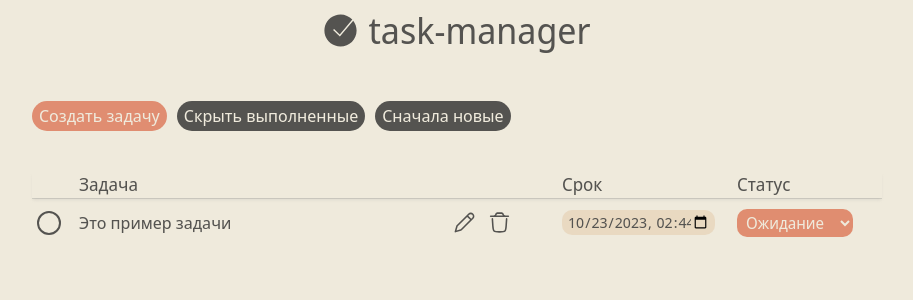
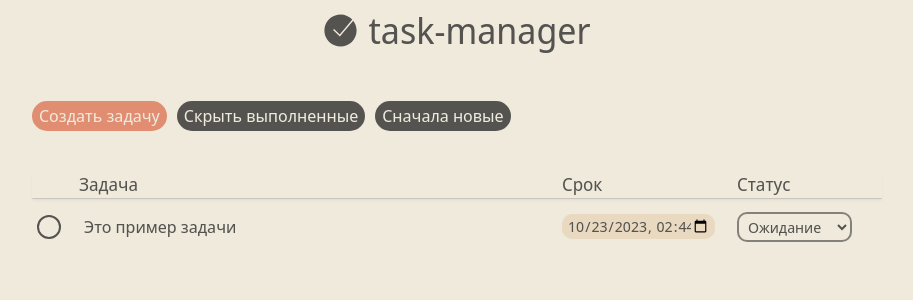
Before and after one commit to netitov/task-manager, a React (Create React App) app: page / in a window 1280 px wide. Shown: the top 300 px of the page, without its empty margins (183-1096 px from the left). Built offline with nearby package versions, Linux system fonts and the light colour scheme.

Commit message:
feat: edit task from table

```diff
--- a/src/components/App/App.js
+++ b/src/components/App/App.js
@@ -9,10 +9,17 @@ import { dateToInputValue, addDays } from '../../utils/DateFormater';
 function App() {
 
   const [taskModalActive, setTaskModalActive] = useState(false);
-  const[taskList, setTaskList] = useState([]);
+  const [taskList, setTaskList] = useState([]);
+  const [activeTask, setActiveTask] = useState({});
 
-  function openTaskModal() {
+  function openTaskModal(openedTask) {
     setTaskModalActive(true);
+    //pass the active task for modal window to prefill the form
+    if (openedTask.id) {
+      setActiveTask(openedTask);
+    } else {
+      setActiveTask({});
+    }
   }
 
   function closeTaskModal() {
@@ -24,6 +31,7 @@ function App() {
   }
 
   function saveTask(formData) {
+    console.log(formData)
     //add id to task
     const task = formData.id ? formData : {...formData, id: generateId() };
 
@@ -36,8 +44,21 @@ function App() {
       task.title = '(здесь могло быть название задачи)';
     }
 
+    setTaskList((prevState) => {
+      const updatedTasks = [...prevState];
+      const taskIndex = updatedTasks.findIndex((i) => i.id === task.id);
+
+      //if task exists, replace it with new values
+      if (taskIndex !== -1) {
+        updatedTasks[taskIndex] = { ...updatedTasks[taskIndex], ...task };
+      } else {
+        //if task new - add it to the list
+        updatedTasks.push(task);
+      }
+
+      return updatedTasks;
+    });
     updateLocalStorage(task);
-    setTaskList((prevState) => ([...prevState, task]));
     closeTaskModal();
   }
 
@@ -78,6 +99,8 @@ function App() {
           />
           <TaskTable
             tasks={taskList}
+            openTaskModal={openTaskModal}
+            saveTask={saveTask}
           />
         </div>
       </main>
@@ -86,6 +109,7 @@ function App() {
         modalActive={taskModalActive}
         closeModal={closeTaskModal}
         saveTask={saveTask}
+        activeTask={activeTask}
       />
 
     </div>
--- a/src/components/TaskModal/TaskModal.js
+++ b/src/components/TaskModal/TaskModal.js
@@ -1,13 +1,13 @@
 import React, { useEffect, useState } from 'react';
 
-function TaskModal({ modalActive, closeModal, saveTask }) {
+function TaskModal({ modalActive, closeModal, saveTask, activeTask }) {
 
   const [formData, setFormData] = useState({
     status: 'Ожидание'
   });
 
   function handeFormChange(e) {
-    let value = e.target.value || e.currentTarget.textContent;
+    const value = e.target.value || e.currentTarget.textContent;
     const name = e.target.name || e.currentTarget.getAttribute('name');
     setFormData({...formData, [name]: value })
   }
@@ -18,20 +18,31 @@ function TaskModal({ modalActive, closeModal, saveTask }) {
   }
 
 
+  //handle close modal overlay and esc press and clear form
+  useEffect(() => {
 
+    //clearForm when modal window closed
+    if (!modalActive) {
+      setFormData({});
+    }
 
-  //handle close modal overlay and esc press
-  useEffect(() => {
+    //fill form if current task opened
+    if (activeTask) {
+      setFormData(activeTask);
+    }
+
     function handleEscClose(e) {
       if (e.key === 'Escape') {
         closeModal();
       }
     }
+
     function handleOverlayClose(e) {
       if (e.target.classList.contains('task-modal_active')) {
         closeModal();
       }
     }
+
     document.addEventListener('keyup', handleEscClose);
     document.addEventListener('click', handleOverlayClose);
 
@@ -39,7 +50,7 @@ function TaskModal({ modalActive, closeModal, saveTask }) {
       document.removeEventListener('keyup', handleEscClose);
       document.removeEventListener('click', handleOverlayClose);
     };
-  }, []);
+  }, [modalActive]);
 
   return (
     <div className={`task-modal${modalActive ? ' task-modal_active' : ''}`}>
@@ -53,7 +64,7 @@ function TaskModal({ modalActive, closeModal, saveTask }) {
               name='title'
               onBlur={handeFormChange}
             >
-              {/* {formData.title || ''} */}
+              {formData.title || ''}
             </div>
           </label>
 
@@ -65,7 +76,7 @@ function TaskModal({ modalActive, closeModal, saveTask }) {
               name='description'
               onBlur={handeFormChange}
             >
-              {/* {formData.description || ''} */}
+              {formData.description || ''}
             </div>
           </label>
 
--- a/src/components/TaskTable/TaskTable.css
+++ b/src/components/TaskTable/TaskTable.css
@@ -9,6 +9,14 @@
   top: -1px;
   background-color: var(--background-color);
   box-shadow: 0px 3px 3px -1px #9c9c9c36;
+}
+
+.table__row {
+  transition: all 0.3s;
+}
+
+.table__row_completed {
+  opacity: 0.5;
 }
 
 .table__header {
@@ -34,7 +42,7 @@
 }
 
 .table__data {
-  padding: 10px 5px;
+  padding: 13px 5px;
   border-top: 1px solid #80808040;
 }
 
@@ -42,6 +50,13 @@
   outline: none;
   margin: 0;
   font-size: 17px;
+  padding: 5px;
+  border-radius: 10px;
+  transition: background-color 0.3s;
+}
+
+.table__task-title:hover {
+  background-color: #e4e0d4;
 }
 
 .table__check-label {
@@ -55,7 +70,7 @@
 }
 
 .table__check-label:hover {
-  border-color: #60a305;
+  border-color: #689f53;
 }
 
 .table__check-input {
@@ -67,11 +82,14 @@
 .table__check-input:checked ~ .table__check-label {
   background-image: url('../../assets/img/check.svg');
   background-size: cover;
+  border-color: #689f53;
 }
 
 .table__data-btns > div {
   display: flex;
   gap: 10px;
+  opacity: 0;
+  transition: opacity 0.3s;
 }
 
 .table__acn-btn {
@@ -79,8 +97,13 @@
   height: 25px;
   display: block;
   background-size: contain;
-  transition: all 0.3s;
+  transition: opacity 0.3s;
   cursor: pointer;
+
+}
+
+.table__row:hover .table__data-btns > div {
+  opacity: 1;
 }
 
 .table__acn-btn:hover {
@@ -115,15 +138,29 @@
 }
 
 .table__status {
-  font-weight: 300;
-  background: #d85935a3;
-  color: var(--background-color);
+  font-weight: 400;
+  /* background: #7c7a72; */
+  border: 2px solid #545350b0;
+  color: var(--main-grey);
+  background: none;
   border-radius: 10px;
-  border: none;
+  /* border: none; */
   padding: 2px 5px;
-  font-size: 16px;
+  font-size: 15px;
   outline: none;
   cursor: pointer;
+  transition: all 0.3s;
+}
+
+.table__status_progress {
+  border: 2px solid #e3c14bbd;
+}
+
+.table__status_completed {
+  /* background: transparent;
+  color: var(--main-grey); */
+
+  border: 2px solid #689f53;
 }
 
 .table__status option {
--- a/src/components/TaskTable/TaskTable.js
+++ b/src/components/TaskTable/TaskTable.js
@@ -1,16 +1,39 @@
-import React, { useState } from 'react';
+import React from 'react';
 
-function TaskTable({ tasks }) {
+function TaskTable({ tasks, openTaskModal, saveTask }) {
 
-  const [formData, setFormData] = useState({
-    status: 'Ожидание'
-  });
+  function handleChange(e, i) {
+    const name = e.target.name || e.target.getAttribute('name');
+    let value;
 
-  function handeFormChange(e) {
-    let value = e.target.value || e.currentTarget.textContent;
-    const name = e.target.name || e.currentTarget.getAttribute('name');
-    setFormData({...formData, [name]: value })
+    if (e.target.type === 'checkbox') {
+      value = e.target.checked;
+      //update status when task is completed via checkbox
+      const newStatus = value ? 'Выполнено' : 'В работе';
+      saveTask({ ...i, [name]: value, status: newStatus });
+
+    } else if (name === 'status') {
+      value = e.target.value;
+      //update checkbox when status is changed
+      const completeStatus = value === 'Выполнено' ? true : false;
+      saveTask({ ...i, [name]: value, completed: completeStatus });
+
+    } else {
+      value = e.target.value || e.target.textContent;
+      saveTask({ ...i, [name]: value });
+    }
   }
+
+  function getStatusStyle(status) {
+    if (status === 'Выполнено') {
+      return ' table__status_completed';
+    } else if (status === 'В работе') {
+      return ' table__status_progress';
+    } else {
+      return ''
+    }
+  }
+
 
   return (
     <table className='table'>
@@ -27,16 +50,24 @@ function TaskTable({ tasks }) {
       <tbody className='table__body'>
 
         {tasks.length ? tasks.map((i, index) => (
-          <tr className='table__row' key={index}>
+          <tr className={`table__row${i.completed ? ' table__row_completed' : ''}`} key={index}>
             <td className='table__data'>
-              <input type='checkbox' className='table__check-input' id={i.id} checked={i.done}></input>
-              <label className='table__check-label' htmlFor={i.id}></label>
+              <input
+                type='checkbox'
+                className='table__check-input'
+                name='completed'
+                onChange={(e) => handleChange(e, i)}
+                id={i.id}
+                checked={i.completed}
+              />
+              <label className='table__check-label' htmlFor={i.id} title='Выполнить'></label>
             </td>
             <td className='table__data' >
               <p
                 contentEditable={true}
                 className='table__task-title'
-                onBlur={handeFormChange}
+                name='title'
+                onBlur={(e) => handleChange(e, i)}
                 suppressContentEditableWarning={true}
               >
                 {i.title}
@@ -44,15 +75,37 @@ function TaskTable({ tasks }) {
             </td>
             <td className='table__data table__data-btns'>
               <div>
-                <button type='button' className='table__acn-btn table__acn-btn-edit'></button>
-                <button type='button' className='table__acn-btn table__acn-btn-delete'></button>
+                <button
+                  type='button'
+                  className='table__acn-btn table__acn-btn-edit'
+                  title='Редактировать задачу'
+                  onClick={() => openTaskModal(i)}
+                >
+                </button>
+                <button
+                  type='button'
+                  className='table__acn-btn table__acn-btn-delete'
+                  title='Удалить задачу'
+                >
+                </button>
               </div>
             </td>
             <td className='table__data'>
-              <input type='datetime-local' className='table__date' value={i.term} onChange={handeFormChange}></input>
+              <input
+                type='datetime-local'
+                className='table__date'
+                value={i.term}
+                onChange={(e) => handleChange(e, i)}
+                name='term'
+              />
             </td>
             <td className='table__data'>
-              <select className='table__status' value={i.status} onChange={handeFormChange}>
+              <select
+                className={`table__status${getStatusStyle(i.status)}`}
+                value={i.status}
+                onChange={(e) => handleChange(e, i)}
+                name='status'
+              >
                 <option>Ожидание</option>
                 <option>В работе</option>
                 <option>Выполнено</option>
```
